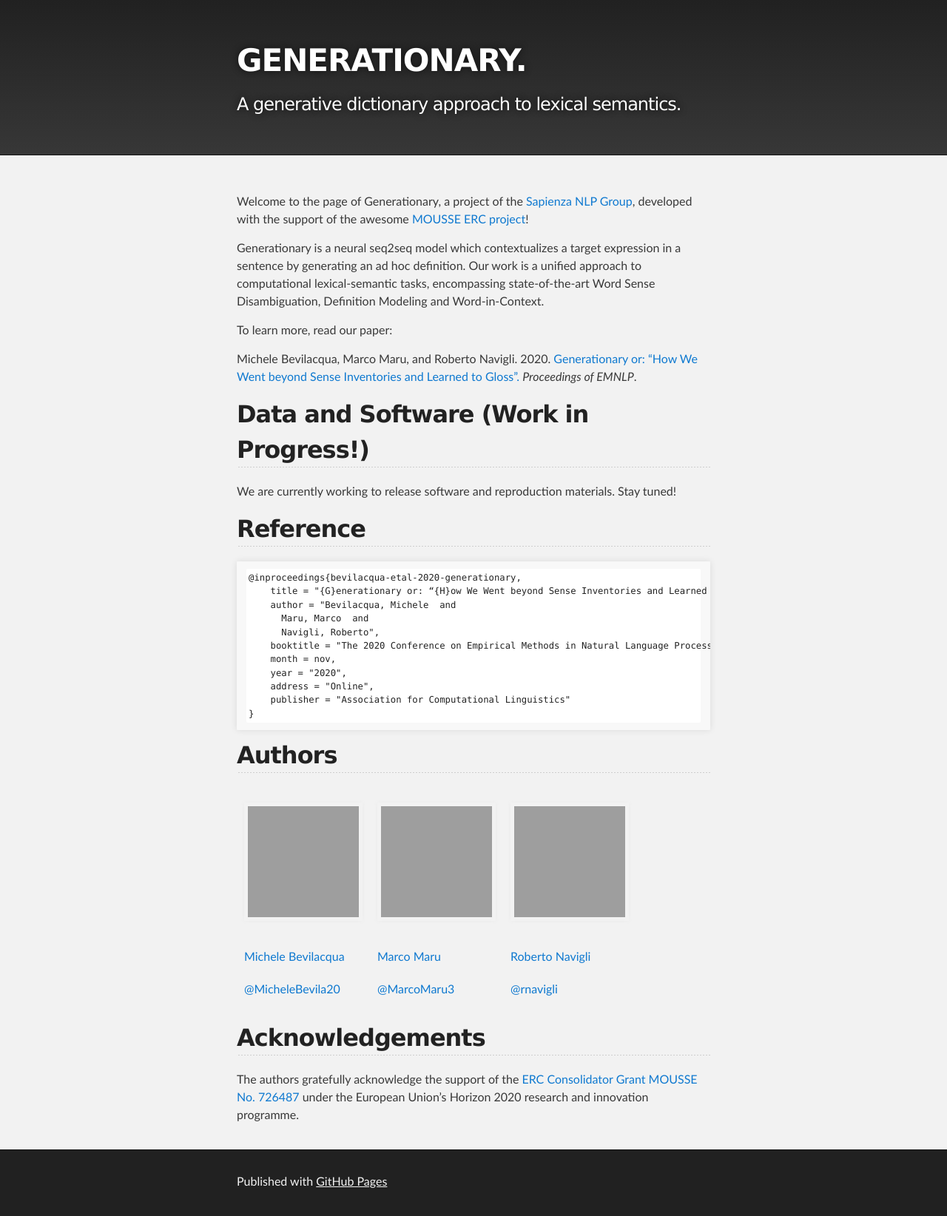
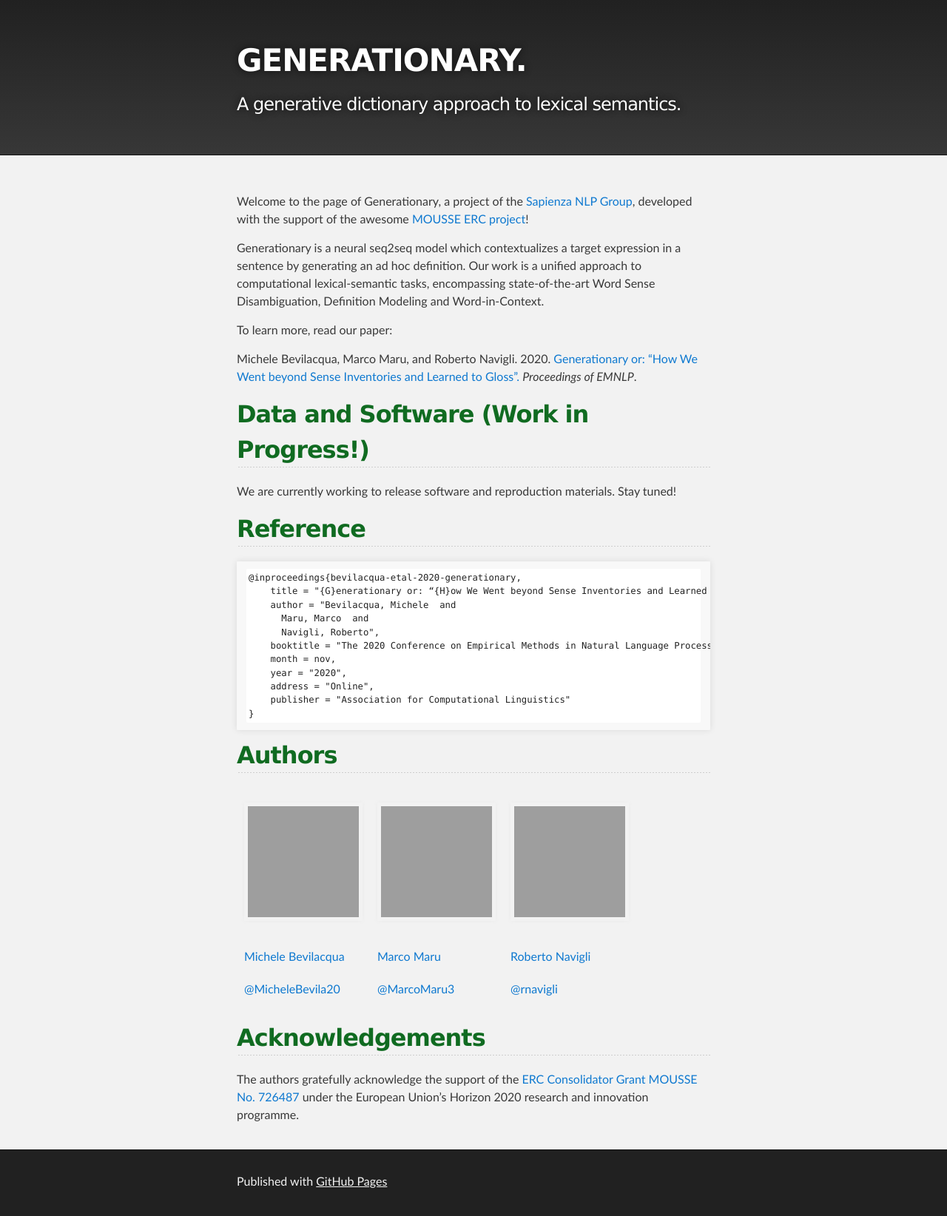
Before and after one commit to mbevila/generationary_web, a Jekyll site: the page built from index.md, in a window 1280 px wide. Shown: the whole page at 74% size. Built offline with Jekyll 4.4.1, drawn with Linux system fonts in a browser that asks for light colours; grey boxes are pictures that could not be loaded.

Commit message:
Update jekyll-theme-slate.scss

```diff
--- a/_sass/jekyll-theme-slate.scss
+++ b/_sass/jekyll-theme-slate.scss
@@ -56,7 +56,7 @@ body {
 h1, h2, h3, h4, h5, h6 {
   margin: 10px 0;
   font-weight: 700;
-  color:#222222;
+  color:#106B21;
   font-family: 'Lucida Grande', 'Calibri', Helvetica, Arial, sans-serif;
   letter-spacing: -1px;
 }
```
